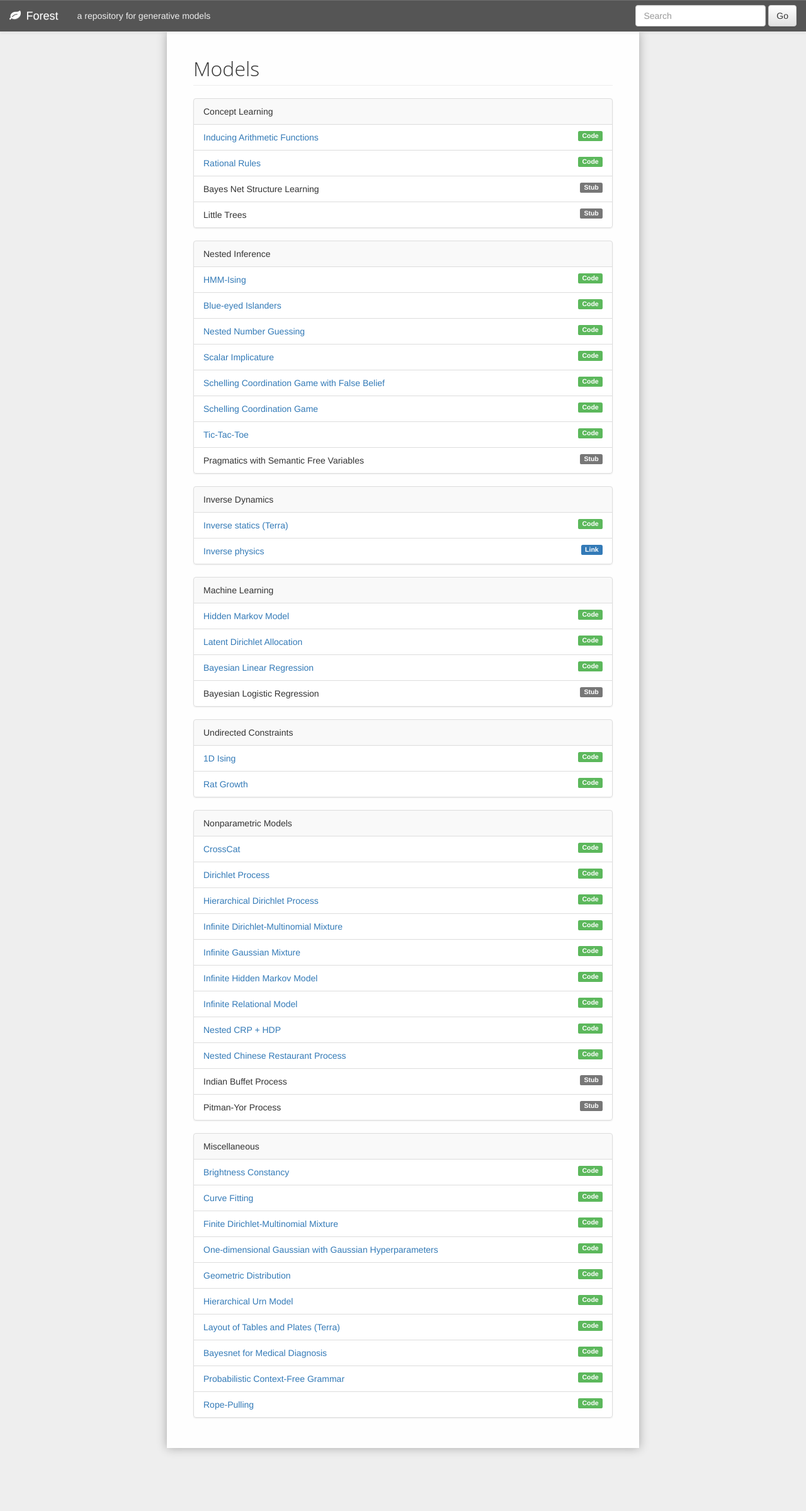
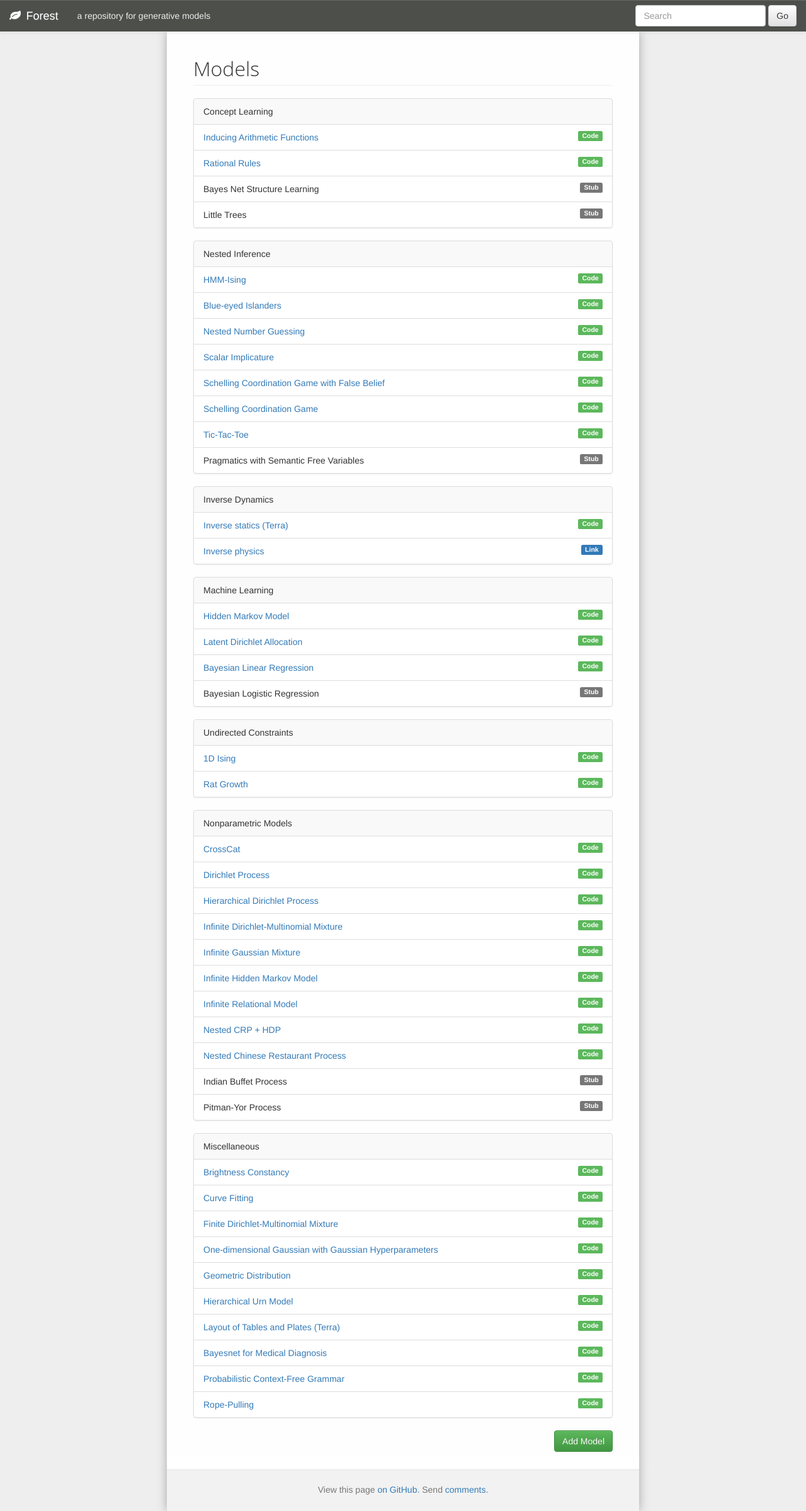
Before and after one commit to forestdb/forestdb.org, a Jekyll site: the page built from index.md, in a window 1280 px wide. Shown: the whole page at 63% size. Built offline with Jekyll 4.4.1, drawn with Linux system fonts in a browser that asks for light colours; nearby versions of some CDN libraries.

Commit message:
Add footer with GitHub links, more buttons.

```diff
--- a/_layouts/default.html
+++ b/_layouts/default.html
@@ -83,5 +83,15 @@
 
     </div><!-- /.container -->
 
+    <div id="footer">
+      <div class="container">
+        <p class="text-muted">View this page <a id="github-page-link" href="#">on GitHub</a>. Send <a href="mailto:ast@mit.edu">comments</a>.</p>
+      </div>
+    </div>
+
+    <script type="text/javascript">
+      $("#github-page-link").attr("href", github_page_url("{{ page.url }}"))
+    </script>
+
   </body>
 </html>
--- a/_layouts/model.html
+++ b/_layouts/model.html
@@ -8,8 +8,12 @@ layout: default
 
 {{ content }}
 
-<a id="github-edit-link" href="#" class="btn btn-success pull-right">edit</a>
+<div class="btn-toolbar pull-right">
+    <a id="github-delete-link" href="#" class="btn btn-default">Delete</a>
+    <a id="github-edit-link" href="#" class="btn btn-success">Edit</a>
+</div>
 
 <script type="text/javascript">
   $("#github-edit-link").attr("href", github_edit_url("{{ page.url }}"))
+  $("#github-delete-link").attr("href", github_delete_url("{{ page.url }}"))
 </script>
--- a/assets/css/custom.css
+++ b/assets/css/custom.css
@@ -33,7 +33,7 @@ body {
 
 .navbar {
    box-shadow: inset 0 1px 0 rgba(255,255,255,.15),0 1px 5px rgba(0,0,0,.075);
-   background-color: #555;
+   background-color: #4D4F4B;
    background-image: none;
 }
 
@@ -56,3 +56,12 @@ body {
 .navbar a.navbar-brand .fa {
    margin-right: .2em
 }
+
+#footer .container {
+   padding-top: 1.5em;
+   padding-bottom:1em;
+   background-color: #F2F2F2;
+   border-top: 1px solid #E3E3E3;
+   text-align: center;
+   box-shadow: 0 -20px 0px 0px white, 0 0 15px rgba(0, 0, 0, .3);
+}
--- a/assets/js/custom.js
+++ b/assets/js/custom.js
@@ -1,3 +1,15 @@
 function github_edit_url(page_url) {
    return "https://github.com/stuhlmueller/forestdb.org/edit/gh-pages" + page_url.slice(0, -4) + "md";
 }
+
+function github_delete_url(page_url) {
+   return "https://github.com/stuhlmueller/forestdb.org/delete/gh-pages" + page_url.slice(0, -4) + "md";
+}
+
+function github_page_url(page_url) {
+   if (page_url == "/index.html") {
+       return "https://github.com/stuhlmueller/forestdb.org/";
+   } else {
+       return "https://github.com/stuhlmueller/forestdb.org/blob/gh-pages" + page_url.slice(0, -4) + "md";
+   };
+}
--- a/index.md
+++ b/index.md
@@ -45,3 +45,7 @@ all-model-categories: [Concept Learning, Nested Inference, Inverse Dynamics, Mac
 </div>
 
 {% endfor %}
+
+<div class="btn-toolbar">
+<a class="pull-right btn btn-success" id="github-add-link" href="https://github.com/stuhlmueller/forestdb.org/new/gh-pages/models">Add Model</a>
+</div>
```
